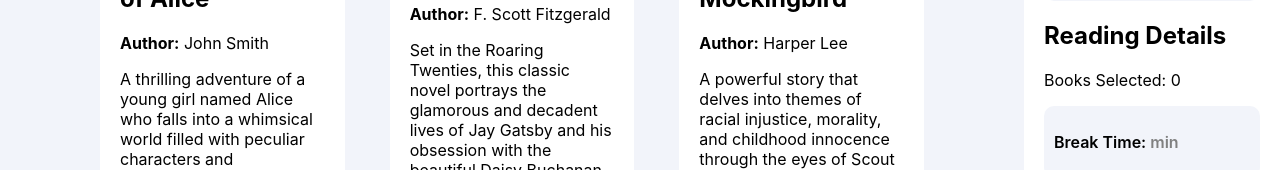
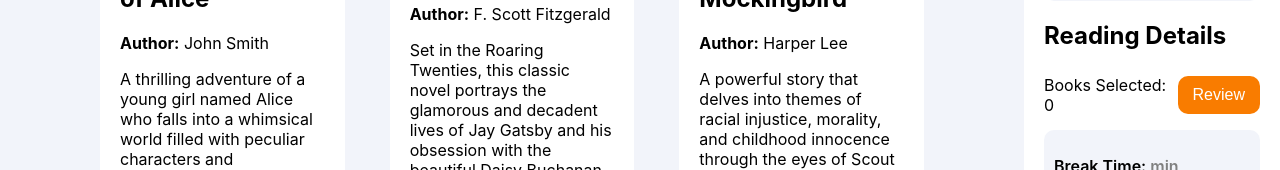
Before and after one commit to SaidulIslam16/book-reading-club, a React (Create React App) app: page / in a window 1280 px wide. Shown: the part 430-600 px from the top of the page. Built offline with nearby package versions, Linux system fonts and the light colour scheme.

Commit message:
add to list btn text and color change done

```diff
--- a/src/components/Book/Book.css
+++ b/src/components/Book/Book.css
@@ -20,6 +20,20 @@
     cursor: pointer;
 }
 
+/* Selected btn */
+
+.selected-add-btn {
+    width: 100%;
+    font-size: 16px;
+    padding: 15px 0;
+    background-color: #3a9803;
+    border: none;
+    border-radius: 10px;
+    color: white;
+    cursor: pointer;
+
+}
+
 .book img {
     width: 100%;
     border-radius: 20px;
--- a/src/components/Book/Book.js
+++ b/src/components/Book/Book.js
@@ -1,10 +1,12 @@
-import React from 'react';
+import React, { useState } from 'react';
 import './Book.css'
 
-const Book = ({ book, addToList }) => {
+const Book = ({ book, addToList, selectedAddBtn, btn_id }) => {
     // console.log(books.book_title)
     const { book_cover_image, book_title, description, estimated_time_to_finish, author } = book;
     // console.log(book)
+
+
     return (
         <div className='book'>
             <img src={book_cover_image} alt="" />
@@ -12,7 +14,7 @@
             <p><span className='author'>Author:</span> {author}</p>
             <p>{description}</p>
             <p>Time Required to Finish: <span className='reading-time'>{estimated_time_to_finish} hours</span></p>
-            <button className='add-to-list-btn' onClick={() => addToList(book)}>Add to List</button>
+            <button onClick={() => addToList(book)} className={selectedAddBtn === book.book_id ? 'selected-add-btn' : 'add-to-list-btn'}>{btn_id === book.book_id ? "Added" : "Add to List"}</button>
         </div>
     );
 };
--- a/src/components/Books/Books.js
+++ b/src/components/Books/Books.js
@@ -5,8 +5,11 @@
 import Details from '../Details/Details';
 
 const Books = () => {
-    const [books, setBooks] = useState([])
-    const [seledtedBooks, setSelectedBooks] = useState([])
+    const [books, setBooks] = useState([]);
+    const [seledtedBooks, setSelectedBooks] = useState([]);
+    const [selectedAddBtn, setSelectedAddBtn] = useState(null);
+    // Button text
+    const [btn_id, setBtn_id] = useState(null);
     useEffect(() => {
         fetch('books.json')
             .then(res => res.json())
@@ -16,8 +19,11 @@
     // Add to list event handlr
 
     const addToList = (book) => {
+        // console.log(book)
         const newseledtedBooks = [...seledtedBooks, book];
         setSelectedBooks(newseledtedBooks);
+        setSelectedAddBtn(book.book_id)
+        setBtn_id(book.book_id);
     }
     return (
         <div className='books-comp'>
@@ -29,7 +35,7 @@
                 <h2>Select Today's Books</h2>
                 <div className='books'>
                     {
-                        books.map(book => <Book book={book} key={book.book_id} addToList={addToList} ></Book>)
+                        books.map(book => <Book book={book} key={book.book_id} addToList={addToList} selectedAddBtn={selectedAddBtn} btn_id={btn_id}></Book>)
                     }
                 </div>
             </div>
--- a/src/components/Details/Details.css
+++ b/src/components/Details/Details.css
@@ -86,6 +86,26 @@
     border-radius: 10px;
 }
 
+.review-btn {
+    font-size: 16px;
+    padding: 10px 15px;
+    border: none;
+    border-radius: 10px;
+    background-color: rgb(249, 124, 0);
+    color: white;
+    cursor: pointer;
+}
+
+.selected-book-numbers p {
+    margin: 5px 0;
+}
+
+.selected-book-numbers {
+    display: flex;
+    justify-content: space-between;
+    align-items: center;
+}
+
 .min,
 .hours {
     color: gray;
--- a/src/components/Details/Details.js
+++ b/src/components/Details/Details.js
@@ -55,8 +55,8 @@
             </div>
             <div className="reading-details-section">
                 <h2>Reading Details</h2>
-                <div>
-                    <p>Books Selected: {seledtedBooks.length}</p>
+                <div className='selected-book-numbers'>
+                    <p className='selected-book-numbers'>Books Selected: {seledtedBooks.length}</p> <button className='review-btn'>Review</button>
                 </div>
                 <div className="reading-time-dtls">
                     <p>Break Time: <span className='min'> {breakTime} min</span></p>
```
